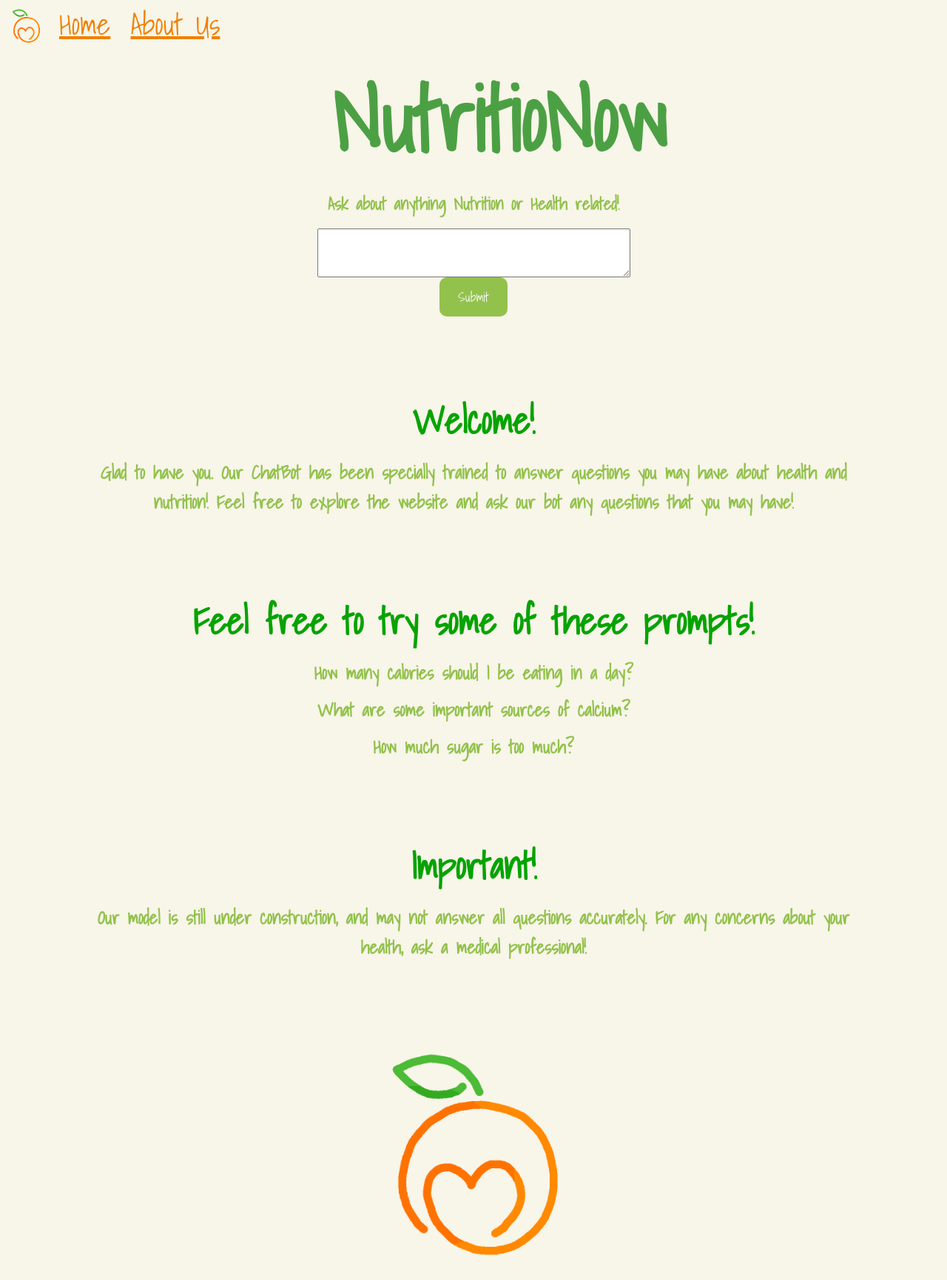
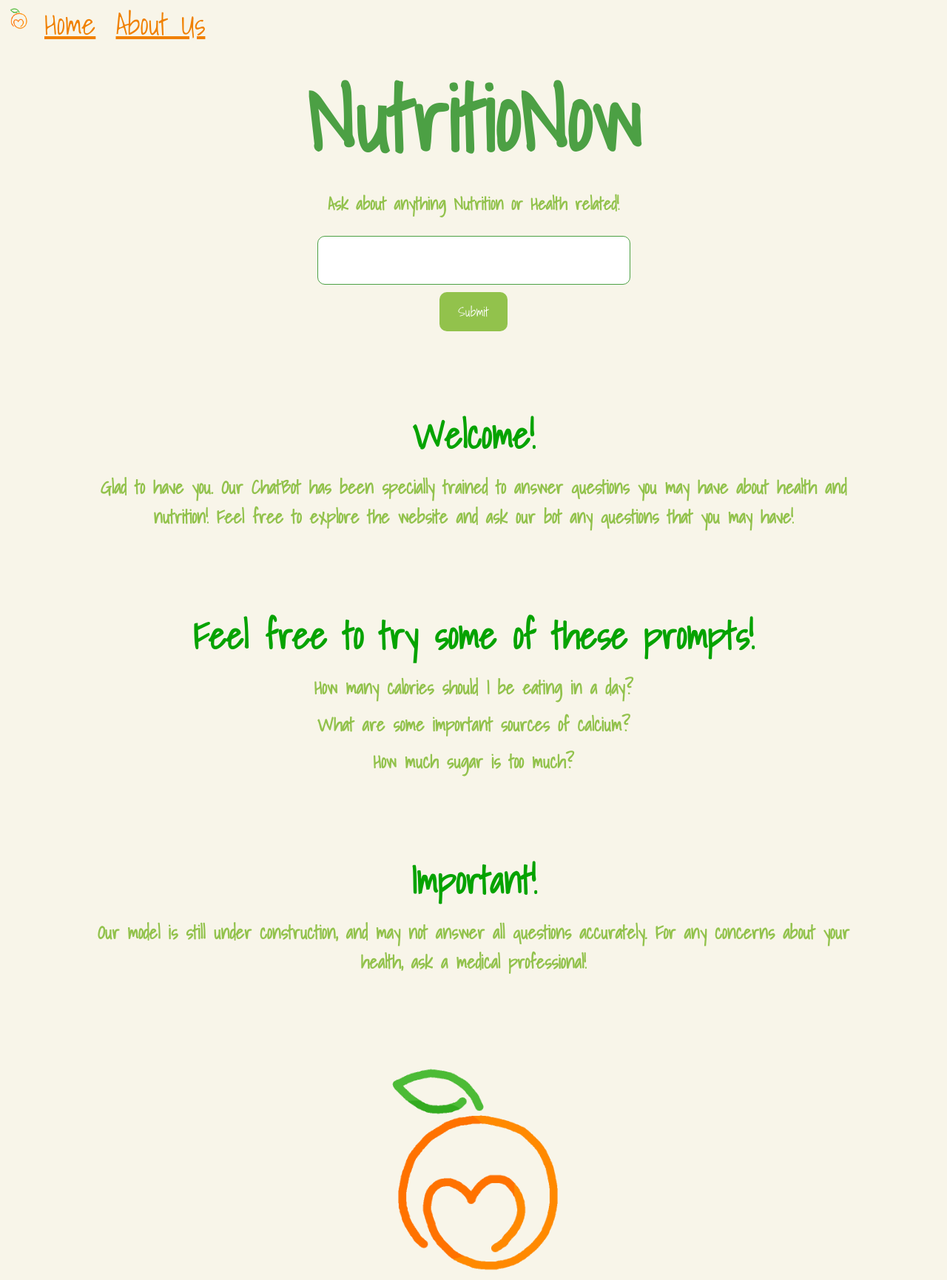
Before and after one commit to LiljaKiiski/nutritionow-website, a Django app: page / in a window 1280 px wide. Shown: the whole page at 74% size. Before the commit the page ends 1698 px from the top, so only its background shows below. Run offline with Django 4.2, Linux system fonts and the light colour scheme.

Commit message:
ui changes

```diff
--- a/nutritionapp/static/css/style.css
+++ b/nutritionapp/static/css/style.css
@@ -3,6 +3,9 @@
     src: url('ShadowsIntoLight-Regular.ttf');
 }
 
+* {
+    box-sizing: border-box;
+}
 
 button.expand {
 	--button-height: 48px;
@@ -255,15 +258,14 @@ html, body, div, h1, h2, h3, h4, h5, h6, p, a, img, ul, li, button{
     margin-top: 100px;
 }
 
-#input {
-    width: max-content;
-}
-
 #info-head {
     font-size: 20px;
     margin-bottom: 15px;
 }
 
-textarea {
-
+#input {
+    border-radius: 10px;
+    border-color: #4ca044;
+    resize: none;
+    margin: 10px;
 }
--- a/nutritionapp/static/js/script.js
+++ b/nutritionapp/static/js/script.js
@@ -1,9 +1,12 @@
+document.addEventListener("DOMContentLoaded", () => {
     document.querySelector("button.expand").addEventListener(
         "click",
         function (e) {
-		e.preventDefault();
-		e.stopPropagation();
+            // e.preventDefault();
             const button = e.currentTarget;
+            const txtarea = document.querySelector("#input");
+            document.querySelector('#chat-form').submit();
+            txtarea.disabled = true;
             button.classList.add("loading");
             button.disabled = true;
             setTimeout(() => {
@@ -18,8 +21,7 @@ document.querySelector("button.expand").addEventListener(
                     }, 1500);
                 }, 700);
             }, 1500);
-	},
-	false
+            txtarea.disabled = false;
+        }
     );
-
-document.querySelector("")
+});
--- a/nutritionapp/templates/index.html
+++ b/nutritionapp/templates/index.html
@@ -4,7 +4,7 @@
         <title>NutritioNow</title>
         <link rel="stylesheet" type="text/css" href="{% static 'css/style.css' %}">
         <link rel="shortcut icon" type="image/png" href="{% static 'images/logo_multi_color.png' %}">
-        <script src="{% static 'js/script.js' %}"></script>
+        <script type="text/javascript" src="{% static 'js/script.js' %}"></script>
     </head>
 
     <body>
@@ -22,11 +22,11 @@
             <h3>Ask about anything Nutrition or Health related!</h3>
         </div>
 
-        <form method="POST">
+        <form id="chat-form" method="POST">
 			{% csrf_token %}
             <textarea id="input" name="input" type="text" rows="4" cols="50"></textarea>
             <br>
-            <button class="expand">
+            <button class="expand" type="submit">
                 Submit
                 <span class="expand-icon expand-hover">
                     <svg class="first" xmlns="http://www.w3.org/2000/svg" fill="#fff" viewBox="0 0 32 32" version="1.1">
```
Also changed, not shown: 5 other files. Lines whose indentation alone changed are shown as unchanged.
